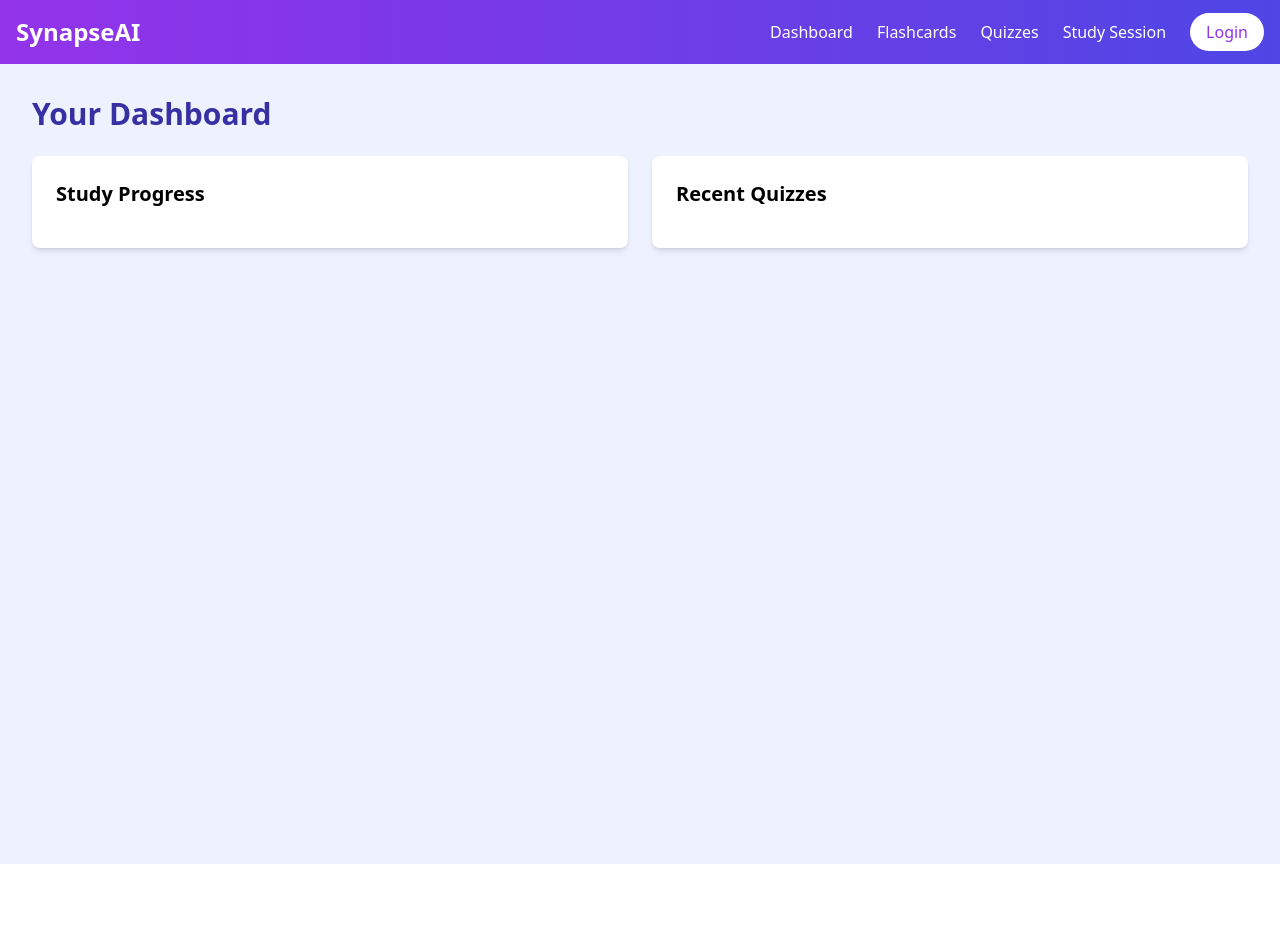
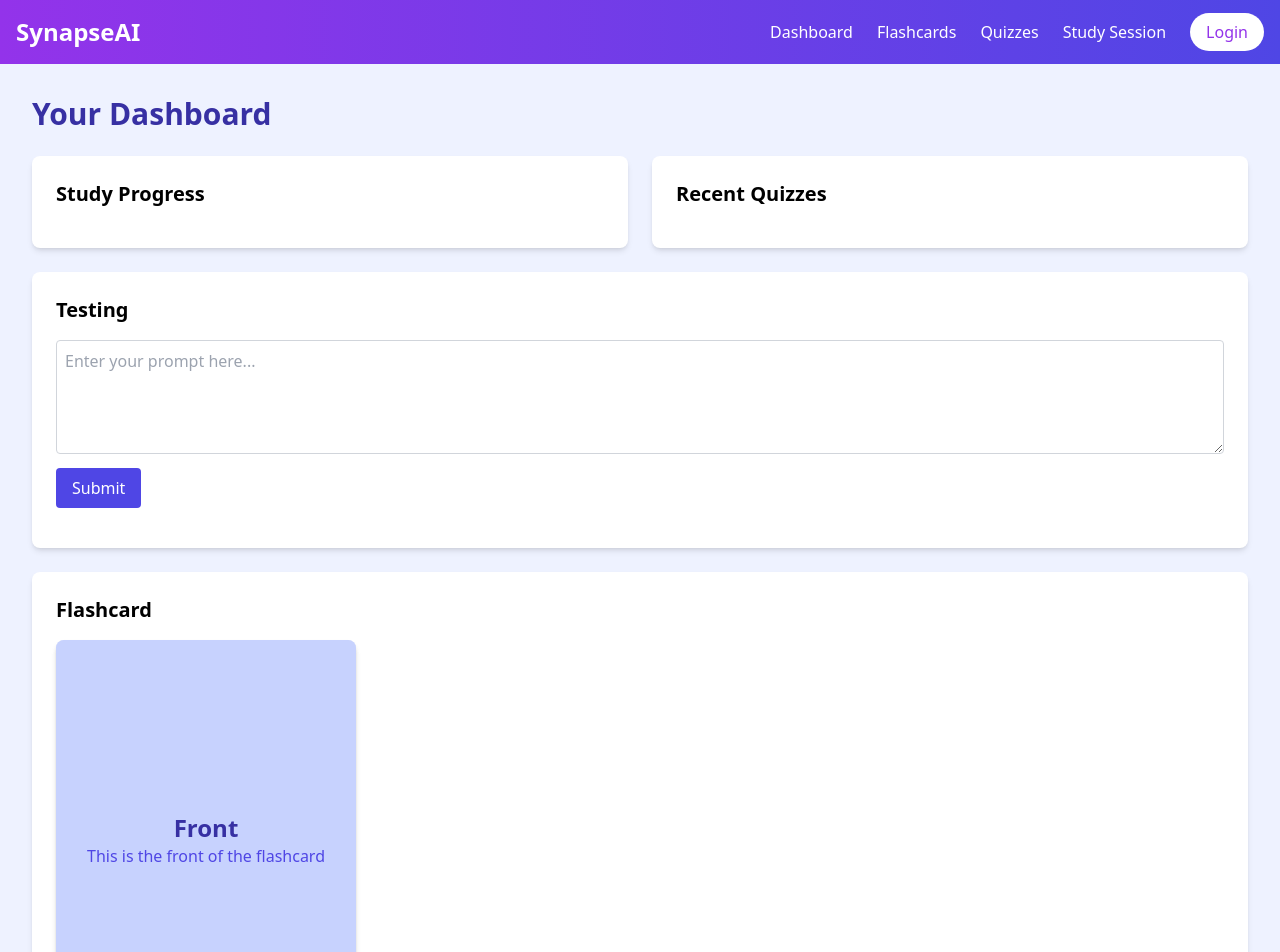
Before and after one commit to aryanc1027/SynapseAI, a React (Create React App) app in the folder frontend/: page /dashboard in a window 1280 px wide. Shown: the top 952 px of the page. Before the commit the page ends 864 px from the top, so only its background shows below. Built offline with nearby package versions, Linux system fonts and the light colour scheme.

Commit message:
connected groq api and flashcard demo

```diff
--- a/frontend/src/pages/Dashboard.js
+++ b/frontend/src/pages/Dashboard.js
@@ -1,11 +1,55 @@
-import React from 'react';
+import React, { useState } from 'react';
+import axios from 'axios';
+
 
 const Dashboard = () => {
+ const [input, setInput] = useState('');
+ const [output, setOutput] = useState('');
+ const [isLoading, setIsLoading] = useState(false);
+ const [isFlipped, setIsFlipped] = useState(true);
+ const [cardText, setCardText] = useState({
+   front: 'This is the front of the flashcard',
+   back: 'This is the back of the flashcard'
+ });
+
+
+ const handleSubmit = async (e) => {
+   e.preventDefault();
+   setIsLoading(true);
+
+
+   try {
+     const response = await axios.post('https://api.groq.com/openai/v1/chat/completions', {
+       model: 'llama3-8b-8192',
+       messages: [{ role: 'user', content: input }]
+     }, {
+       headers: {
+         'Authorization': `Bearer ${process.env.REACT_APP_GROQ_API_KEY}`,
+         'Content-Type': 'application/json'
+       }
+     });
+
+
+     setOutput(response.data.choices[0].message.content);
+   } catch (error) {
+     console.error('Error calling Groq API:', error);
+     setOutput('An error occurred while processing your request.');
+   }
+
+
+   setIsLoading(false);
+ };
+
+
+ const handleFlipCard = () => {
+   setIsFlipped(!isFlipped);
+ };
+
+
  return (
    <div className="bg-indigo-50 min-h-screen p-8">
      <h1 className="text-3xl font-bold text-indigo-800 mb-6">Your Dashboard</h1>
-      <div className="grid md:grid-cols-2 gap-6">
-        {/* Add dashboard widgets or sections here */}
+     <div className="grid md:grid-cols-2 gap-6 mb-6">
        <div className="bg-white p-6 rounded-lg shadow-md">
          <h2 className="text-xl font-semibold mb-4">Study Progress</h2>
          {/* Add progress visualization here */}
@@ -15,8 +59,58 @@ const Dashboard = () => {
          {/* Add recent quizzes list here */}
        </div>
      </div>
+     <div className="bg-white p-6 rounded-lg shadow-md">
+       <h2 className="text-xl font-semibold mb-4">Testing</h2>
+       <form onSubmit={handleSubmit} className="mb-4">
+         <textarea
+           className="w-full p-2 border border-gray-300 rounded mb-2"
+           rows="4"
+           value={input}
+           onChange={(e) => setInput(e.target.value)}
+           placeholder="Enter your prompt here..."
+         ></textarea>
+         <button
+           type="submit"
+           className="bg-indigo-600 text-white px-4 py-2 rounded hover:bg-indigo-700"
+           disabled={isLoading}
+         >
+           {isLoading ? 'Processing...' : 'Submit'}
+         </button>
+       </form>
+       {output && (
+         <div className="mt-4">
+           <h3 className="font-semibold mb-2">API Response:</h3>
+           <pre className="bg-gray-100 p-4 rounded whitespace-pre-wrap">{output}</pre>
+         </div>
+       )}
+     </div>
+     <div className="bg-white p-6 rounded-lg shadow-md mt-6">
+       <h2 className="text-xl font-semibold mb-4">Flashcard</h2>
+       <div className="relative w-[300px] h-[400px] perspective-1000">
+         <div
+           className="absolute w-full h-full transition-transform duration-500 ease-in-out transform-style-preserve-3d cursor-pointer"
+           style={{ transform: isFlipped ? 'rotateY(360deg)' : 'rotateY(0deg)' }}
+           onClick={handleFlipCard}
+         >
+           <div className="absolute w-full h-full bg-indigo-100 rounded-lg shadow-md flex items-center justify-center backface-hidden">
+             <div className="text-center">
+               <h3 className="text-2xl font-bold text-indigo-800">{isFlipped ? 'Back' : 'Front'}</h3>
+               <p className="text-indigo-600">{isFlipped ? cardText.back : cardText.front}</p>
+             </div>
+           </div>
+           <div className="absolute w-full h-full bg-indigo-200 rounded-lg shadow-md flex items-center justify-center backface-hidden"
+                >
+             <div className="text-center">
+               <h3 className="text-2xl font-bold text-indigo-800">{isFlipped ? 'Front' : 'Back'}</h3>
+               <p className="text-indigo-600">{isFlipped ? cardText.front : cardText.back}</p>
+             </div>
+           </div>
+         </div>
+       </div>
+     </div>
    </div>
  );
 };
 
+
 export default Dashboard;
```
Also changed, not shown: 1 other file (tests, documents, lock files or other folders). Lines whose indentation alone changed are shown as unchanged.
